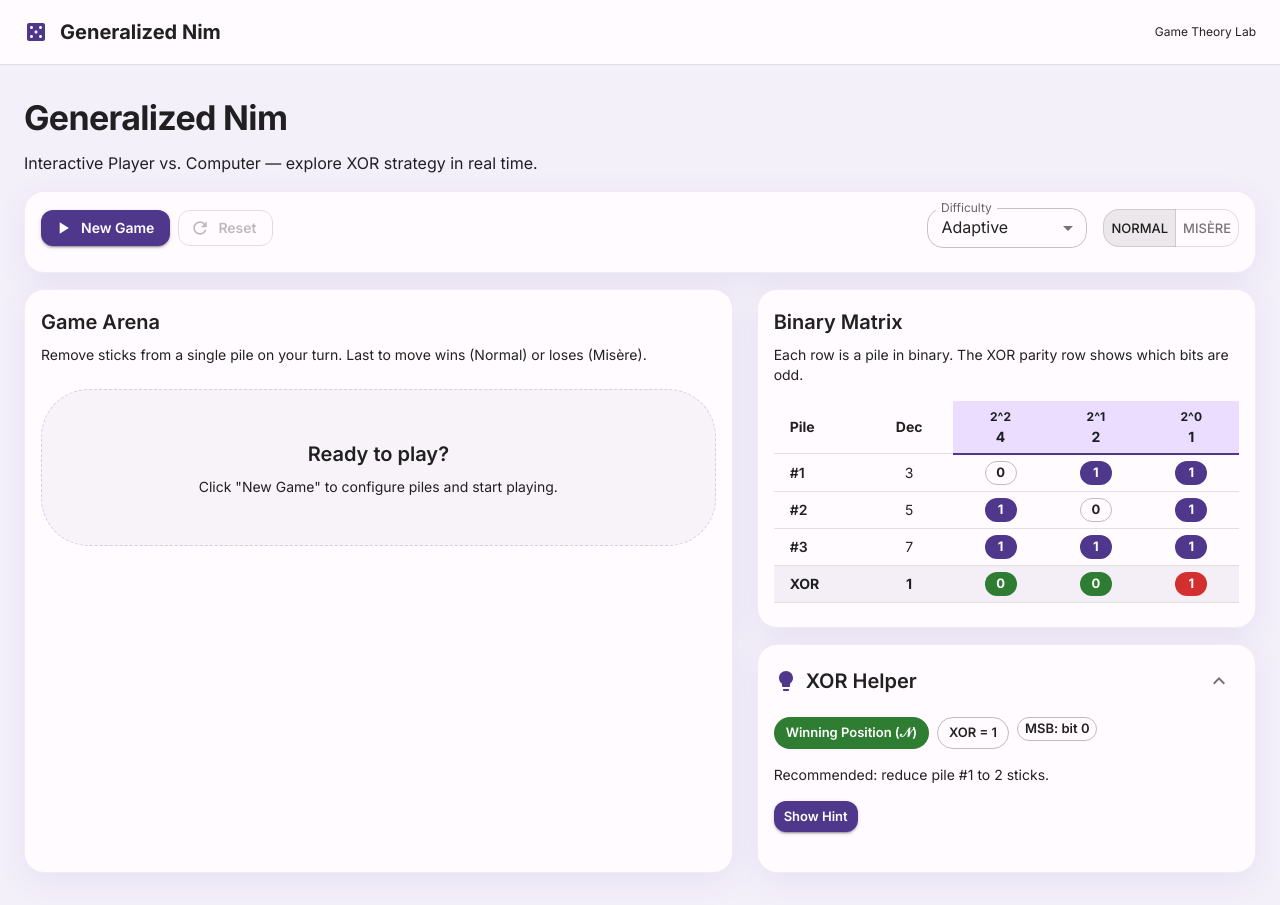
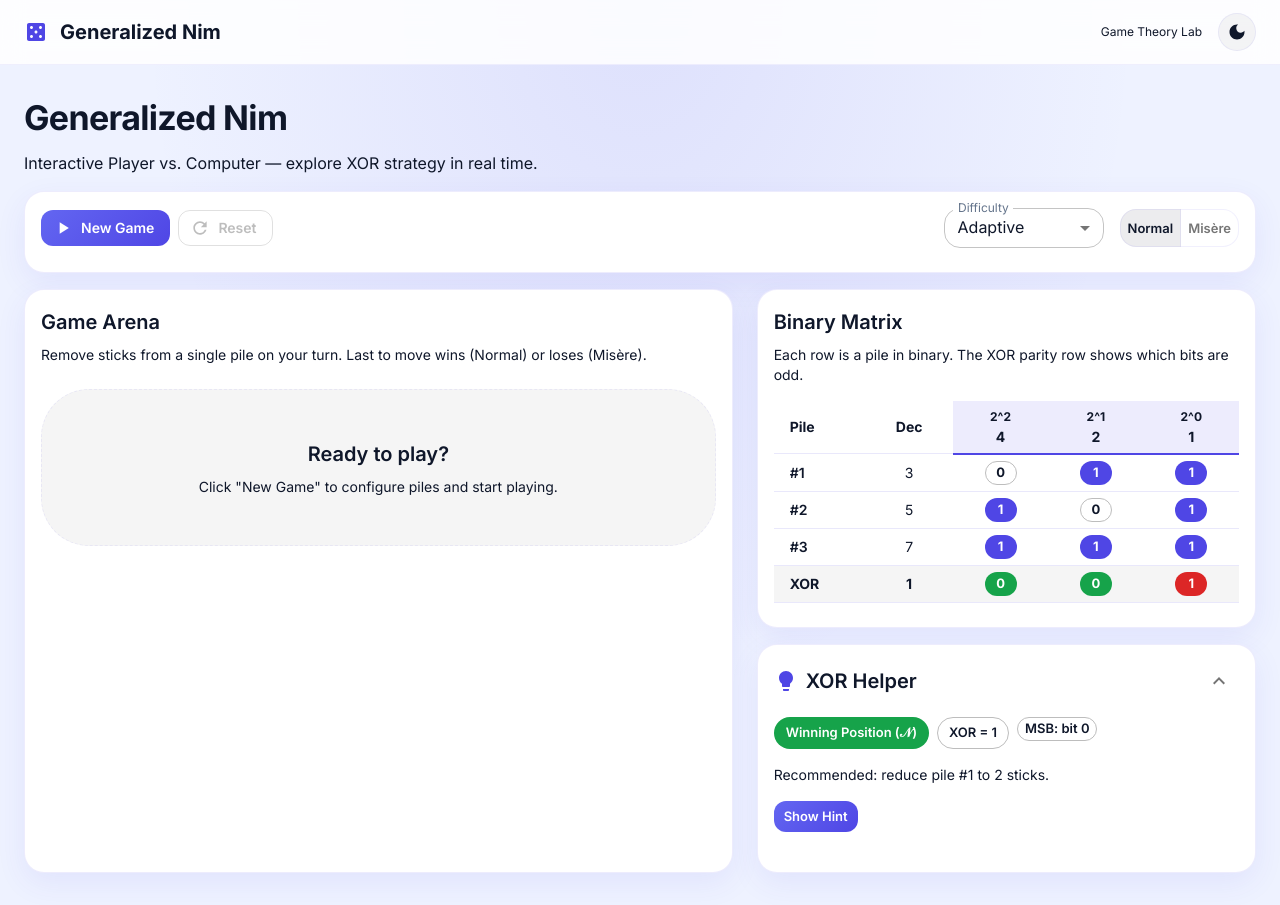
Before and after one commit to oriItzh/gt-final-assignment-nim, a React (Vite) app: page / in a window 1280 px wide. Built offline with nearby package versions, Linux system fonts and the light colour scheme.

Commit message:
feat: implement theme mode toggle and enhance UI components with dynamic theming

```diff
--- a/src/components/arena/PileItem.tsx
+++ b/src/components/arena/PileItem.tsx
@@ -1,5 +1,6 @@
 import { useState } from 'react'
 import {
+  alpha,
   Box,
   Button,
   Card,
@@ -53,7 +54,10 @@ export function PileItem({ pile, index, disabled, highlighted = false, onRemove
         minHeight: 360,
         border: highlighted ? 2 : 1,
         borderColor: highlighted ? 'warning.main' : 'divider',
-        bgcolor: highlighted ? 'warning.light' : 'background.paper',
+        bgcolor: (theme) =>
+          highlighted
+            ? alpha(theme.palette.warning.main, theme.palette.mode === 'dark' ? 0.18 : 0.12)
+            : theme.palette.background.paper,
         transition: 'all 0.25s ease',
         opacity: pile.size === 0 ? 0.55 : 1,
       }}
--- a/src/components/arena/PileList.tsx
+++ b/src/components/arena/PileList.tsx
@@ -21,8 +21,10 @@ export function PileList() {
           py: 6,
           textAlign: 'center',
           borderRadius: 3,
-          bgcolor: 'rgba(79, 55, 139, 0.04)',
-          border: '1px dashed rgba(79, 55, 139, 0.2)',
+          bgcolor: 'action.hover',
+          border: 1,
+          borderColor: 'divider',
+          borderStyle: 'dashed',
         }}
       >
         <Typography variant="h6" color="text.secondary" gutterBottom>
--- a/src/components/arena/PileSticks.tsx
+++ b/src/components/arena/PileSticks.tsx
@@ -1,9 +1,14 @@
 import { useEffect, useRef, useState } from 'react'
-import { Box, keyframes } from '@mui/material'
+import { Box, keyframes, useTheme } from '@mui/material'
+import { getStickColors } from '../../theme/theme'
+
+const STICKS_PER_COLUMN = 12
+const STICK_WIDTH = 36
+const STICK_HEIGHT = 4
 
 const stickRemove = keyframes`
-  0% { opacity: 1; transform: translateX(0) scaleX(1); }
-  100% { opacity: 0; transform: translateX(28px) scaleX(0.3); }
+  0% { opacity: 1; transform: translateY(0) scaleY(1); }
+  100% { opacity: 0; transform: translateY(-10px) scaleY(0.4); }
 `
 
 interface PileSticksProps {
@@ -12,7 +17,18 @@ interface PileSticksProps {
   selectedRemove?: number
 }
 
+function groupIntoColumns(total: number): number[][] {
+  const columns: number[][] = []
+  for (let i = 0; i < total; i++) {
+    const col = Math.floor(i / STICKS_PER_COLUMN)
+    if (!columns[col]) columns[col] = []
+    columns[col].push(i)
+  }
+  return columns
+}
+
 export function PileSticks({ count, pileIndex, selectedRemove = 0 }: PileSticksProps) {
+  const theme = useTheme()
   const prevCountRef = useRef(count)
   const [exitingCount, setExitingCount] = useState(0)
 
@@ -29,53 +45,74 @@ export function PileSticks({ count, pileIndex, selectedRemove = 0 }: PileSticksP
 
   const totalVisible = count + exitingCount
   const markedForRemoval = selectedRemove > 0 ? Math.min(selectedRemove, count) : 0
+  const columns = groupIntoColumns(totalVisible)
+
+  const isStickMarked = (index: number) =>
+    index < count && index >= count - markedForRemoval
+
+  const isStickExiting = (index: number) => index >= count
 
   return (
     <Box
       sx={{
         display: 'flex',
         flexDirection: 'row',
-        alignItems: 'center',
-        justifyContent: 'flex-start',
+        alignItems: 'flex-end',
+        justifyContent: 'center',
         flexWrap: 'wrap',
-        gap: 0.5,
+        gap: 0.75,
         width: '100%',
         minHeight: 48,
         px: 1.5,
         py: 1.5,
         borderRadius: 3,
-        bgcolor: 'rgba(79, 55, 139, 0.04)',
-        border: '1px dashed rgba(79, 55, 139, 0.15)',
+        bgcolor: (t) =>
+          t.palette.mode === 'dark'
+            ? 'rgba(155, 140, 255, 0.06)'
+            : 'rgba(79, 70, 229, 0.05)',
+        border: 1,
+        borderColor: 'divider',
+        borderStyle: 'dashed',
       }}
       aria-label={`Pile ${pileIndex + 1} with ${count} sticks`}
     >
-      {Array.from({ length: totalVisible }, (_, i) => {
-        const isExiting = i >= count
-        const isMarked = !isExiting && i >= count - markedForRemoval
+      {totalVisible === 0 ? (
+        <Box sx={{ color: 'text.disabled', fontSize: 12 }}>Empty</Box>
+      ) : (
+        columns.map((stickIndices, colIndex) => (
+          <Box
+            key={`${pileIndex}-col-${colIndex}`}
+            sx={{
+              display: 'flex',
+              flexDirection: 'column-reverse',
+              alignItems: 'center',
+              gap: '2px',
+            }}
+          >
+            {stickIndices.map((stickIndex) => {
+              const isMarked = isStickMarked(stickIndex)
+              const isExiting = isStickExiting(stickIndex)
+              const stickStyle = getStickColors(theme, isMarked)
 
               return (
                 <Box
-            key={`${pileIndex}-stick-${i}-${isExiting ? 'exit' : 'stay'}`}
+                  key={`${pileIndex}-stick-${stickIndex}-${isExiting ? 'exit' : 'stay'}`}
                   sx={{
-              width: 32,
-              height: 12,
-              borderRadius: 6,
+                    width: STICK_WIDTH,
+                    height: STICK_HEIGHT,
+                    borderRadius: 2,
                     flexShrink: 0,
-              background: isMarked
-                ? 'linear-gradient(90deg, #FFB74D 0%, #F57C00 100%)'
-                : 'linear-gradient(90deg, #B39DDB 0%, #4F378B 100%)',
-              boxShadow: isMarked
-                ? '0 2px 8px rgba(245, 124, 0, 0.4)'
-                : '0 2px 6px rgba(79, 55, 139, 0.25)',
-              transformOrigin: 'center right',
+                    background: stickStyle.background,
+                    boxShadow: stickStyle.boxShadow,
+                    transformOrigin: 'center bottom',
                     animation: isExiting ? `${stickRemove} 0.45s ease-in forwards` : 'none',
                     transition: 'background 0.2s ease, box-shadow 0.2s ease',
                   }}
                 />
               )
             })}
-      {totalVisible === 0 && (
-        <Box sx={{ color: 'text.disabled', fontSize: 12 }}>Empty</Box>
+          </Box>
+        ))
       )}
     </Box>
   )
--- /dev/null
+++ b/src/components/common/ThemeModeToggle.tsx
@@ -0,0 +1,27 @@
+import { IconButton, Tooltip } from '@mui/material'
+import DarkModeIcon from '@mui/icons-material/DarkMode'
+import LightModeIcon from '@mui/icons-material/LightMode'
+import { useThemeMode } from '../../theme/ThemeModeContext'
+
+export function ThemeModeToggle() {
+  const { mode, toggleMode } = useThemeMode()
+  const isDark = mode === 'dark'
+
+  return (
+    <Tooltip title={isDark ? 'Switch to light mode' : 'Switch to dark mode'}>
+      <IconButton
+        onClick={toggleMode}
+        aria-label="toggle color mode"
+        color="inherit"
+        sx={{
+          ml: 1,
+          border: 1,
+          borderColor: 'divider',
+          bgcolor: 'action.hover',
+        }}
+      >
+        {isDark ? <LightModeIcon fontSize="small" /> : <DarkModeIcon fontSize="small" />}
+      </IconButton>
+    </Tooltip>
+  )
+}
--- a/src/components/lab/BinaryMatrixHUD.tsx
+++ b/src/components/lab/BinaryMatrixHUD.tsx
@@ -1,4 +1,5 @@
 import {
+  alpha,
   Box,
   Card,
   CardContent,
@@ -56,10 +57,12 @@ export function BinaryMatrixHUD() {
                 return (
                   <TableRow
                     key={row.pileId}
-                    sx={{
-                      bgcolor: isRowHighlighted ? 'warning.light' : 'transparent',
+                    sx={(theme) => ({
+                      bgcolor: isRowHighlighted
+                        ? alpha(theme.palette.warning.main, theme.palette.mode === 'dark' ? 0.15 : 0.12)
+                        : 'transparent',
                       transition: 'background 0.2s ease',
-                    }}
+                    })}
                   >
                     <TableCell sx={{ fontWeight: 600 }}>#{pileNum}</TableCell>
                     <TableCell align="center">{row.size}</TableCell>
@@ -71,9 +74,11 @@ export function BinaryMatrixHUD() {
                         <TableCell
                           key={`${row.pileId}-${colIndex}`}
                           align="center"
-                          sx={{
-                            bgcolor: isBitHighlighted ? 'warning.light' : 'transparent',
-                          }}
+                          sx={(theme) => ({
+                            bgcolor: isBitHighlighted
+                              ? alpha(theme.palette.warning.main, theme.palette.mode === 'dark' ? 0.2 : 0.15)
+                              : 'transparent',
+                          })}
                         >
                           <Chip
                             label={bit}
@@ -88,7 +93,7 @@ export function BinaryMatrixHUD() {
                   </TableRow>
                 )
               })}
-              <TableRow sx={{ bgcolor: 'rgba(79, 55, 139, 0.06)' }}>
+              <TableRow sx={{ bgcolor: 'action.hover' }}>
                 <TableCell sx={{ fontWeight: 700 }}>XOR</TableCell>
                 <TableCell align="center" sx={{ fontWeight: 700 }}>
                   {derived.xorSum}
--- a/src/components/lab/BitColumnHeader.tsx
+++ b/src/components/lab/BitColumnHeader.tsx
@@ -1,4 +1,4 @@
-import { TableCell, Typography } from '@mui/material'
+import { alpha, TableCell, Typography } from '@mui/material'
 
 interface BitColumnHeaderProps {
   decimalValue: number
@@ -10,12 +10,14 @@ export function BitColumnHeader({ decimalValue, bitIndex, highlighted = false }:
   return (
     <TableCell
       align="center"
-      sx={{
-        bgcolor: highlighted ? 'warning.light' : 'primary.light',
+      sx={(theme) => ({
+        bgcolor: highlighted
+          ? alpha(theme.palette.warning.main, theme.palette.mode === 'dark' ? 0.2 : 0.15)
+          : alpha(theme.palette.primary.main, theme.palette.mode === 'dark' ? 0.15 : 0.1),
         fontWeight: 700,
         borderBottom: 2,
         borderColor: highlighted ? 'warning.main' : 'primary.main',
-      }}
+      })}
     >
       <Typography variant="caption" sx={{ display: 'block', fontWeight: 700 }}>
         2^{bitIndex}
--- a/src/components/layout/AppShell.tsx
+++ b/src/components/layout/AppShell.tsx
@@ -1,5 +1,6 @@
-import { AppBar, Box, Container, Toolbar, Typography } from '@mui/material'
+import { alpha, AppBar, Box, Container, Toolbar, Typography } from '@mui/material'
 import CasinoIcon from '@mui/icons-material/Casino'
+import { ThemeModeToggle } from '../common/ThemeModeToggle'
 
 interface AppShellProps {
   children: React.ReactNode
@@ -7,14 +8,24 @@ interface AppShellProps {
 
 export function AppShell({ children }: AppShellProps) {
   return (
-    <Box sx={{ minHeight: '100vh', bgcolor: 'background.default' }}>
+    <Box
+      sx={{
+        minHeight: '100vh',
+        bgcolor: 'background.default',
+        backgroundImage: (theme) =>
+          theme.palette.mode === 'dark'
+            ? `radial-gradient(ellipse at top, ${alpha(theme.palette.primary.main, 0.12)} 0%, transparent 55%)`
+            : `radial-gradient(ellipse at top, ${alpha(theme.palette.primary.main, 0.1)} 0%, transparent 55%)`,
+      }}
+    >
       <AppBar
-        position="static"
+        position="sticky"
         elevation={0}
         sx={{
-          bgcolor: 'background.paper',
+          bgcolor: (theme) => alpha(theme.palette.background.paper, 0.85),
+          backdropFilter: 'blur(12px)',
           color: 'text.primary',
-          borderBottom: '1px solid',
+          borderBottom: 1,
           borderColor: 'divider',
         }}
       >
@@ -23,9 +34,10 @@ export function AppShell({ children }: AppShellProps) {
           <Typography variant="h6" component="h1" sx={{ flexGrow: 1, fontWeight: 700 }}>
             Generalized Nim
           </Typography>
-          <Typography variant="caption" color="text.secondary">
+          <Typography variant="caption" color="text.secondary" sx={{ mr: 1, display: { xs: 'none', sm: 'block' } }}>
             Game Theory Lab
           </Typography>
+          <ThemeModeToggle />
         </Toolbar>
       </AppBar>
       <Container maxWidth="xl" sx={{ py: 4 }}>
--- /dev/null
+++ b/src/theme/ThemeModeContext.tsx
@@ -0,0 +1,68 @@
+import { CssBaseline, ThemeProvider } from '@mui/material'
+import {
+  createContext,
+  useCallback,
+  useContext,
+  useEffect,
+  useMemo,
+  useState,
+  type ReactNode,
+} from 'react'
+import { createAppTheme, type ThemeMode } from './theme'
+
+const STORAGE_KEY = 'nim-theme-mode'
+
+interface ThemeModeContextValue {
+  mode: ThemeMode
+  toggleMode: () => void
+  setMode: (mode: ThemeMode) => void
+}
+
+const ThemeModeContext = createContext<ThemeModeContextValue | null>(null)
+
+function getInitialMode(): ThemeMode {
+  const stored = localStorage.getItem(STORAGE_KEY)
+  if (stored === 'light' || stored === 'dark') return stored
+  return window.matchMedia('(prefers-color-scheme: dark)').matches ? 'dark' : 'light'
+}
+
+export function ThemeModeProvider({ children }: { children: ReactNode }) {
+  const [mode, setModeState] = useState<ThemeMode>(getInitialMode)
+
+  const theme = useMemo(() => createAppTheme(mode), [mode])
+
+  useEffect(() => {
+    localStorage.setItem(STORAGE_KEY, mode)
+    document.documentElement.style.colorScheme = mode
+  }, [mode])
+
+  const setMode = useCallback((next: ThemeMode) => {
+    setModeState(next)
+  }, [])
+
+  const toggleMode = useCallback(() => {
+    setModeState((current) => (current === 'light' ? 'dark' : 'light'))
+  }, [])
+
+  const value = useMemo(
+    () => ({ mode, toggleMode, setMode }),
+    [mode, toggleMode, setMode],
+  )
+
+  return (
+    <ThemeModeContext.Provider value={value}>
+      <ThemeProvider theme={theme}>
+        <CssBaseline enableColorScheme />
+        {children}
+      </ThemeProvider>
+    </ThemeModeContext.Provider>
+  )
+}
+
+export function useThemeMode(): ThemeModeContextValue {
+  const context = useContext(ThemeModeContext)
+  if (!context) {
+    throw new Error('useThemeMode must be used within ThemeModeProvider')
+  }
+  return context
+}
--- a/src/theme/theme.ts
+++ b/src/theme/theme.ts
@@ -1,52 +1,57 @@
-import { createTheme } from '@mui/material/styles'
+import { alpha, createTheme, type Theme } from '@mui/material/styles'
 
-export const theme = createTheme({
-  palette: {
-    mode: 'light',
-    primary: {
-      main: '#4F378B',
-      light: '#EADDFF',
-      dark: '#381E72',
+export type ThemeMode = 'light' | 'dark'
+
+const sharedTypography = {
+  fontFamily: '"Inter", "Roboto", "Helvetica", "Arial", sans-serif',
+  h4: { fontWeight: 700, letterSpacing: '-0.02em' },
+  h5: { fontWeight: 700, letterSpacing: '-0.01em' },
+  h6: { fontWeight: 600 },
+  subtitle1: { fontWeight: 600 },
+  button: { fontWeight: 600 },
+}
+
+const sharedShape = { borderRadius: 16 }
+
+function componentOverrides(mode: ThemeMode): Theme['components'] {
+  const isDark = mode === 'dark'
+  const cardBorder = isDark ? alpha('#9B8CFF', 0.12) : alpha('#4F46E5', 0.1)
+  const cardShadow = isDark
+    ? '0 12px 40px rgba(0, 0, 0, 0.45)'
+    : '0 10px 30px rgba(79, 70, 229, 0.08)'
+
+  return {
+    MuiCssBaseline: {
+      styleOverrides: {
+        body: {
+          scrollbarColor: isDark ? '#4B5563 #1A1D27' : '#C4B5FD #F3F4F6',
+        },
+      },
     },
-    secondary: {
-      main: '#625B71',
-    },
-    success: {
-      main: '#2E7D32',
-    },
-    warning: {
-      main: '#ED6C02',
-    },
-    error: {
-      main: '#D32F2F',
-    },
-    background: {
-      default: '#F4F0FA',
-      paper: '#FFFBFE',
-    },
-  },
-  shape: {
-    borderRadius: 16,
-  },
-  typography: {
-    fontFamily: '"Inter", "Roboto", "Helvetica", "Arial", sans-serif',
-    h4: { fontWeight: 700, letterSpacing: '-0.02em' },
-    h6: { fontWeight: 600 },
-    subtitle1: { fontWeight: 600 },
-  },
-  components: {
     MuiCard: {
       styleOverrides: {
         root: {
           borderRadius: 20,
-          border: '1px solid rgba(79, 55, 139, 0.08)',
-          boxShadow: '0 8px 32px rgba(79, 55, 139, 0.08)',
+          border: `1px solid ${cardBorder}`,
+          boxShadow: cardShadow,
+          backgroundImage: 'none',
         },
       },
     },
     MuiButton: {
       styleOverrides: {
-        root: { borderRadius: 12, textTransform: 'none', fontWeight: 600 },
+        root: {
+          borderRadius: 12,
+          textTransform: 'none',
+          fontWeight: 600,
+          boxShadow: 'none',
+          '&:hover': { boxShadow: 'none' },
+        },
+        contained: {
+          background: isDark
+            ? 'linear-gradient(135deg, #7C6CF0 0%, #5B4FCF 100%)'
+            : 'linear-gradient(135deg, #6366F1 0%, #4F46E5 100%)',
+        },
       },
     },
     MuiChip: {
@@ -54,5 +59,93 @@ export const theme = createTheme({
         root: { fontWeight: 600 },
       },
     },
-  },
-})
+    MuiAppBar: {
+      styleOverrides: {
+        root: {
+          backgroundImage: 'none',
+        },
+      },
+    },
+    MuiToggleButtonGroup: {
+      styleOverrides: {
+        root: {
+          borderRadius: 12,
+          overflow: 'hidden',
+        },
+      },
+    },
+    MuiToggleButton: {
+      styleOverrides: {
+        root: {
+          textTransform: 'none',
+          fontWeight: 600,
+        },
+      },
+    },
+  }
+}
+
+export function createAppTheme(mode: ThemeMode): Theme {
+  const isDark = mode === 'dark'
+
+  return createTheme({
+    palette: {
+      mode,
+      primary: {
+        main: isDark ? '#9B8CFF' : '#4F46E5',
+        light: isDark ? '#2A2545' : '#EEF2FF',
+        dark: isDark ? '#7C6CF0' : '#3730A3',
+        contrastText: '#FFFFFF',
+      },
+      secondary: {
+        main: isDark ? '#94A3B8' : '#64748B',
+        light: isDark ? '#1E293B' : '#F1F5F9',
+      },
+      success: {
+        main: isDark ? '#4ADE80' : '#16A34A',
+        light: isDark ? '#14532D' : '#DCFCE7',
+      },
+      warning: {
+        main: isDark ? '#FBBF24' : '#D97706',
+        light: isDark ? '#422006' : '#FEF3C7',
+      },
+      error: {
+        main: isDark ? '#F87171' : '#DC2626',
+        light: isDark ? '#450A0A' : '#FEE2E2',
+      },
+      info: {
+        main: isDark ? '#60A5FA' : '#2563EB',
+        light: isDark ? '#1E3A5F' : '#DBEAFE',
+      },
+      background: {
+        default: isDark ? '#0B0D12' : '#EEF2FF',
+        paper: isDark ? '#141820' : '#FFFFFF',
+      },
+      text: {
+        primary: isDark ? '#F1F5F9' : '#0F172A',
+        secondary: isDark ? '#94A3B8' : '#64748B',
+      },
+      divider: isDark ? alpha('#94A3B8', 0.16) : alpha('#4F46E5', 0.08),
+    },
+    shape: sharedShape,
+    typography: sharedTypography,
+    components: componentOverrides(mode),
+  })
+}
+
+export function getStickColors(theme: Theme, marked: boolean) {
+  if (marked) {
+    return {
+      background: theme.palette.mode === 'dark'
+        ? 'linear-gradient(90deg, #FCD34D 0%, #F59E0B 100%)'
+        : 'linear-gradient(90deg, #FDE68A 0%, #F59E0B 100%)',
+      boxShadow: `0 2px 8px ${alpha(theme.palette.warning.main, 0.45)}`,
+    }
+  }
+  return {
+    background: theme.palette.mode === 'dark'
+      ? 'linear-gradient(90deg, #A78BFA 0%, #7C3AED 100%)'
+      : 'linear-gradient(90deg, #A5B4FC 0%, #4F46E5 100%)',
+    boxShadow: `0 2px 6px ${alpha(theme.palette.primary.main, 0.35)}`,
+  }
+}
```
Also changed, not shown: src/App.tsx (+4 -5 lines), src/components/arena/TurnIndicator.tsx (+11 -1 lines). Lines whose indentation alone changed are shown as unchanged.
